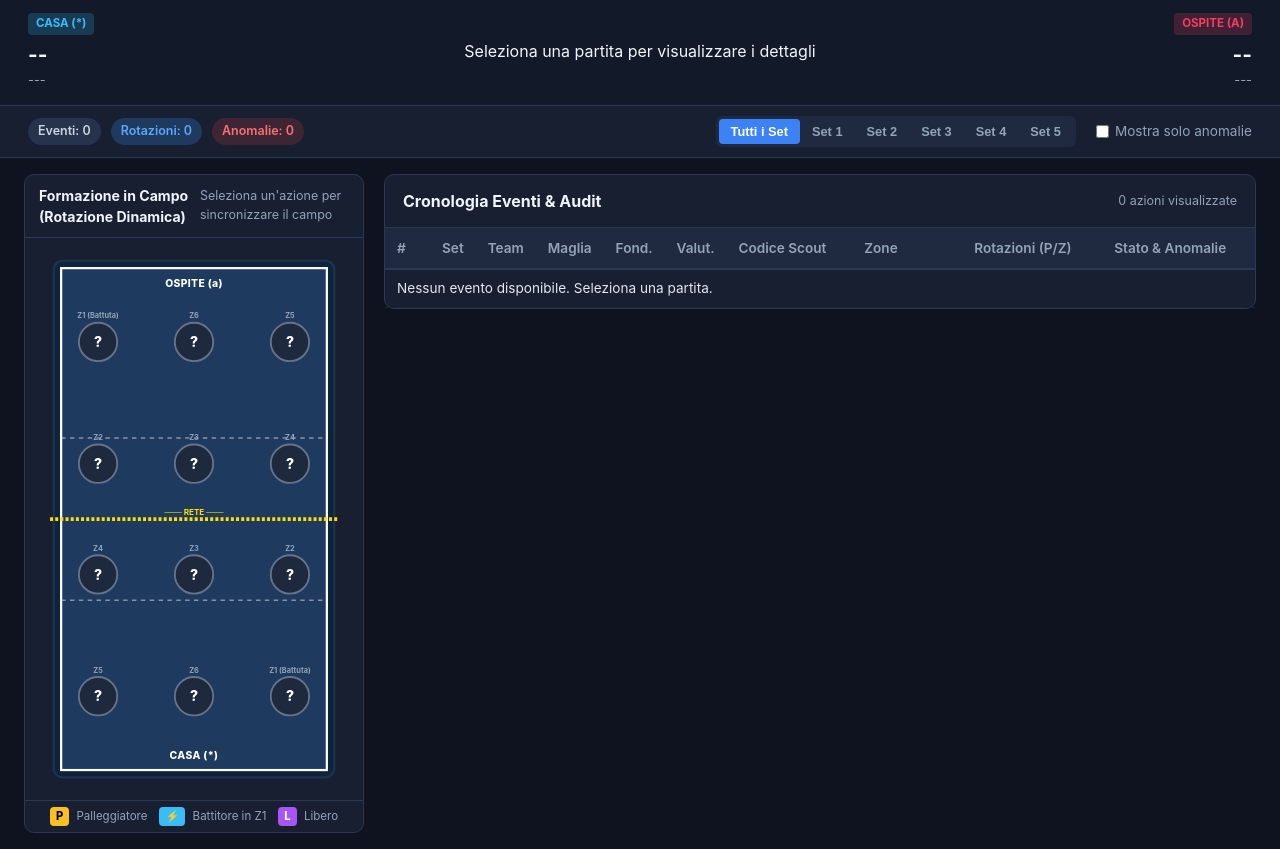
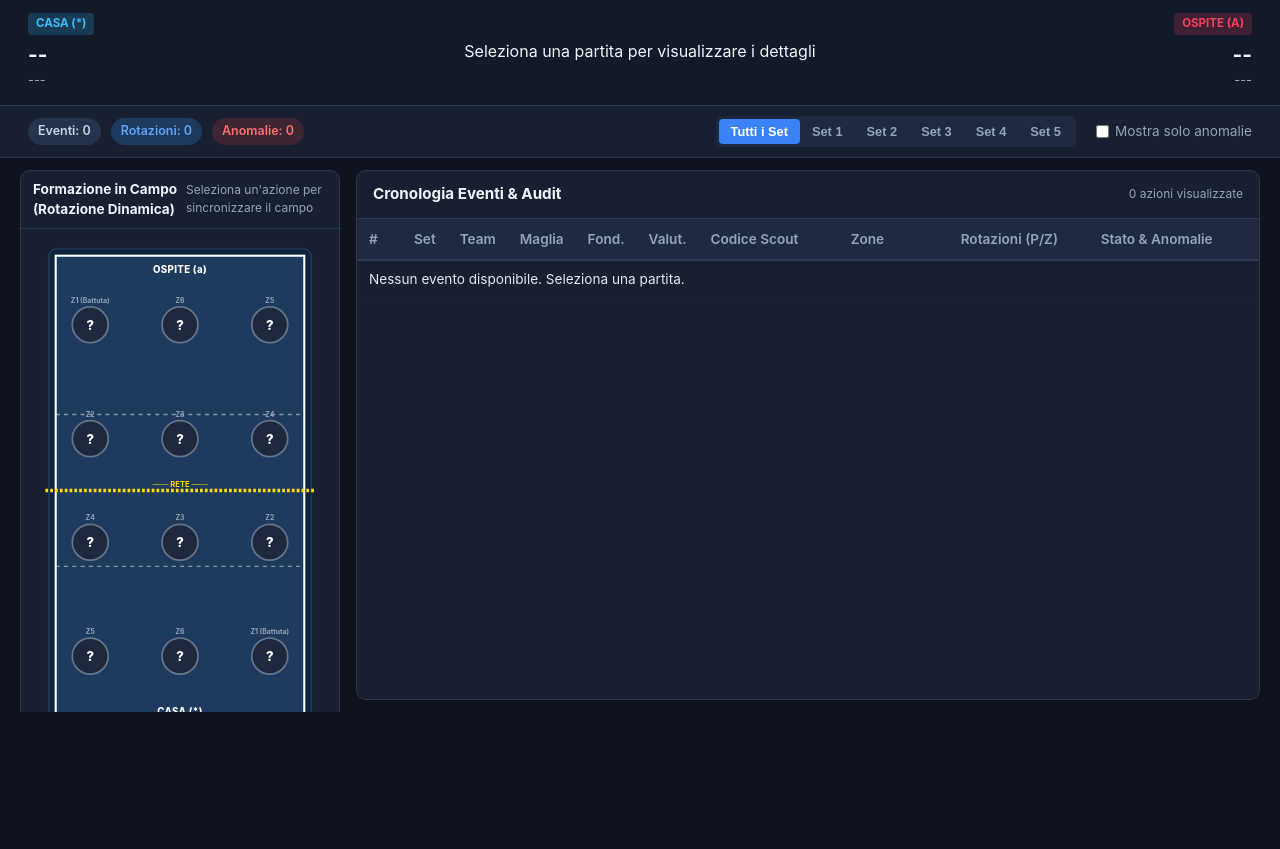
Before and after one commit to mschiavo/ScoutAnalyzer, a plain HTML site: page static/index.html in a window 1280 px wide. Shown: the part 88-937 px from the top of the page. After the commit the page ends 800 px from the top, so only its background shows below. Drawn offline with Linux system fonts and the light colour scheme; no server answers.

Commit message:
style(ui): lock dashboard to 100vh viewport, fix left court panel without scroll and add cache busting

```diff
--- a/static/style.css
+++ b/static/style.css
@@ -31,13 +31,15 @@ body {
   background-color: var(--bg-main);
   color: var(--text-main);
   line-height: 1.5;
-  overflow-x: hidden;
+  height: 100vh;
+  overflow: hidden;
 }
 
 .app-container {
   display: flex;
   flex-direction: column;
-  min-height: 100vh;
+  height: 100vh;
+  overflow: hidden;
 }
 
 /* TOP HEADER */
@@ -278,16 +280,19 @@ select:focus, input[type="text"]:focus {
 /* DASHBOARD MAIN GRID */
 .dashboard-grid {
   display: grid;
-  grid-template-columns: 340px 1fr;
-  gap: 20px;
-  padding: 16px 24px;
+  grid-template-columns: 320px 1fr;
+  gap: 16px;
+  padding: 12px 20px;
   flex: 1;
+  min-height: 0;
   align-items: start;
+  overflow: hidden;
 }
 
 @media (max-width: 1050px) {
   .dashboard-grid {
     grid-template-columns: 1fr;
+    overflow-y: auto;
   }
 }
 
@@ -300,23 +305,28 @@ select:focus, input[type="text"]:focus {
 }
 
 .court-panel {
-  position: sticky;
-  top: 14px;
-  overflow: hidden;
+  overflow: hidden !important;
   height: fit-content;
   max-height: none;
+  flex-shrink: 0;
+}
+
+.events-panel {
+  height: 100%;
+  min-height: 0;
+  overflow: hidden;
 }
 
 .court-panel .panel-header {
   display: flex;
   justify-content: space-between;
   align-items: center;
-  padding: 10px 14px;
+  padding: 8px 12px;
   border-bottom: 1px solid var(--border-color);
 }
 
 .court-panel .panel-header h3 {
-  font-size: 0.88rem;
+  font-size: 0.85rem;
   font-weight: 700;
 }
 
@@ -324,23 +334,23 @@ select:focus, input[type="text"]:focus {
   display: flex;
   justify-content: space-between;
   align-items: center;
-  padding: 14px 18px;
+  padding: 12px 16px;
   border-bottom: 1px solid var(--border-color);
 }
 
 .panel-header h3 {
-  font-size: 1rem;
+  font-size: 0.95rem;
   font-weight: 700;
 }
 
 .active-event-caption, #events-count-label {
-  font-size: 0.78rem;
+  font-size: 0.75rem;
   color: var(--text-muted);
 }
 
 /* VOLLEYBALL COURT SVG */
 .court-container {
-  padding: 8px 12px;
+  padding: 6px 10px;
   display: flex;
   justify-content: center;
   align-items: center;
@@ -348,7 +358,7 @@ select:focus, input[type="text"]:focus {
 
 .court-svg {
   width: 100%;
-  max-width: 310px;
+  max-width: 290px;
   height: auto;
 }
 
@@ -462,7 +472,8 @@ select:focus, input[type="text"]:focus {
 /* TABLE PLAY-BY-PLAY */
 .table-wrapper {
   overflow-y: auto;
-  max-height: calc(100vh - 270px);
+  flex: 1;
+  min-height: 0;
 }
 
 .events-table {
```
Also changed, not shown: static/index.html (+2 -2 lines), 1 other file.
